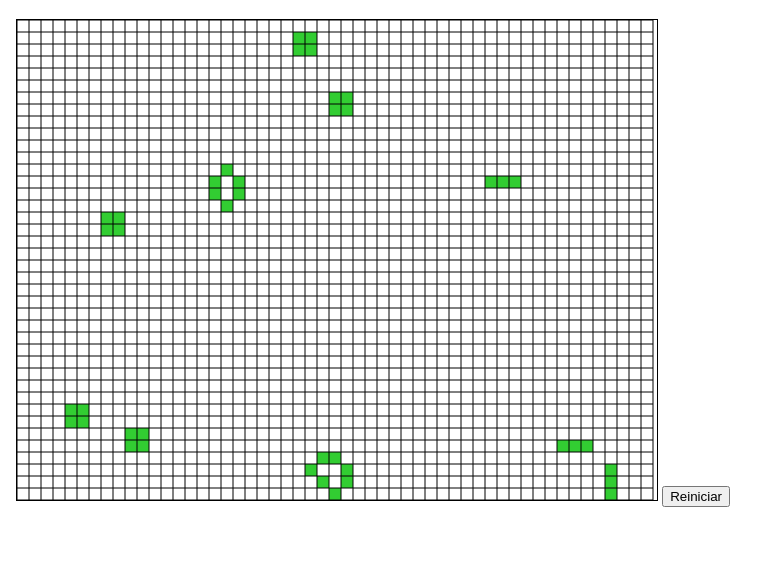
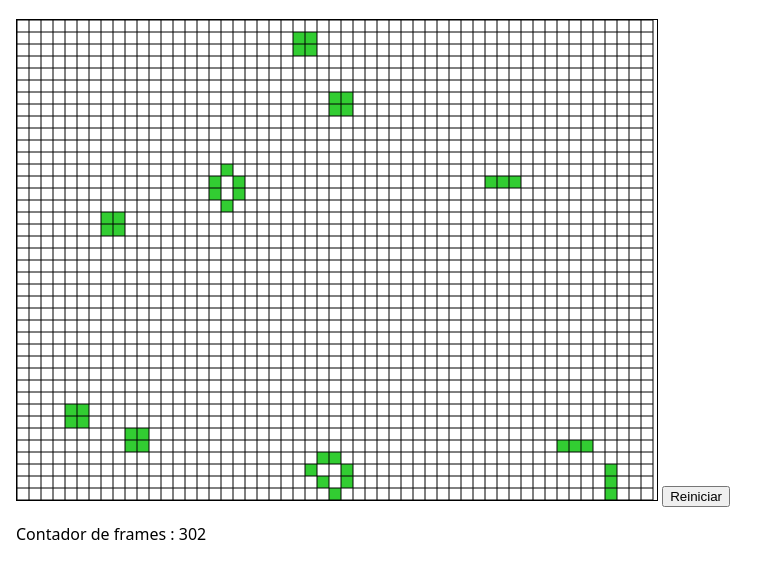
Before and after one commit to laleexs/SOSTENIBILIDAD, a plain HTML site: page AP2/index.html in a window 1280 px wide. Shown: the part 67-646 px from the top of the page, without its empty margins (0-780 px from the left). Drawn offline with Linux system fonts and the light colour scheme.

Commit message:
ejercicio 4 mostrar el numero de generaciones

```diff
--- a/AP2/index.html
+++ b/AP2/index.html
@@ -21,6 +21,7 @@
     <h1>Juego de la Vida</h1>
     <canvas id="life" width="640" height="480"></canvas>
     <button  id="resetBtn">Reiniciar</button> <!--- ejercicio3 -->
+    <p id="info">Contador</p>
     <script src="js/main.js"></script>
 </body>
 
--- a/AP2/js/main.js
+++ b/AP2/js/main.js
@@ -7,6 +7,9 @@ const btnReset = document.getElementById("resetBtn"); //ejercicio3
 const CELL_SIZE = 12; // modificacion EJ1
 const COLS = Math.floor(canvas.width / CELL_SIZE);
 const ROWS = Math.floor(canvas.height / CELL_SIZE);
+
+let generations = 0; // ejercicio 4
+
 
 // Crea una cuadrícula vacía (0 = muerta, 1 = viva)
 function createGrid(rows, cols, fill = false) {
@@ -85,6 +88,8 @@ function step() {
   }
   grid = next;
   draw();
+  generations++;  //ejercicio 4
+  document.getElementById("info").textContent = "Contador de frames : " + generations;
 }
 
 step(); // prueba una generación
```
